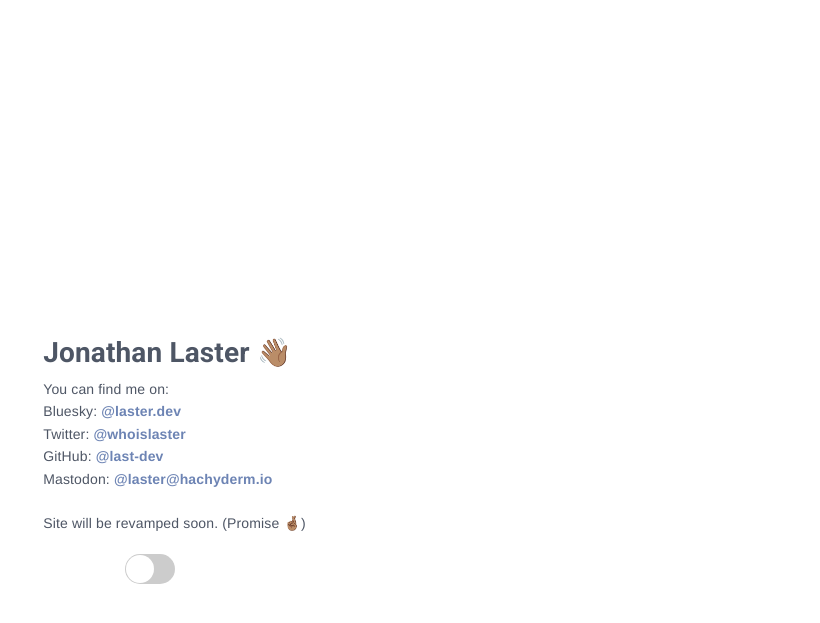
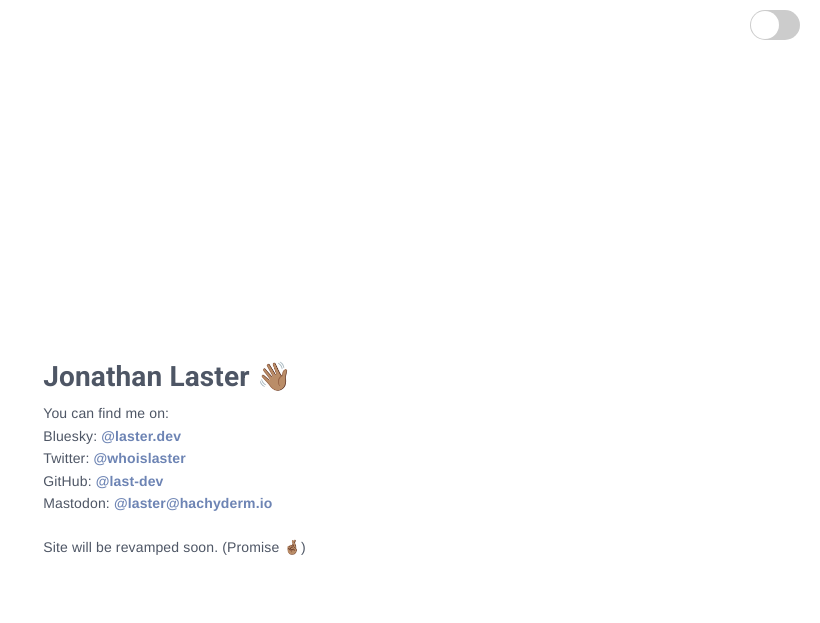
Before and after one commit to last-dev/jdl.io, a Jekyll site: the page built from index.html, in a window 1280 px wide. Shown: the top 623 px of the page, without its empty margins (460-1280 px from the left). Built offline with Jekyll 4.4.1, drawn with Linux system fonts in a browser that asks for light colours; nearby versions of some CDN libraries.

Commit message:
Align dark-mode toggle top right

```diff
--- a/css/main.sass
+++ b/css/main.sass
@@ -22,15 +22,16 @@
 //
 
 // Aligns top right
+.dark-mode-toggler
+  position: fixed
+  top: 10px
+  right: 20px
+
+// // Aligns centered
 // .dark-mode-toggler
-//   position: fixed
-//   top: 10px
-//   right: 20px
-
-.dark-mode-toggler
-  text-align: center
-  margin-top: 20px
-  margin-left: 30%
+//   text-align: center
+//   margin-top: 20px
+//   margin-left: 30%
 
 .toggle-switch
   display: inline-block
```
